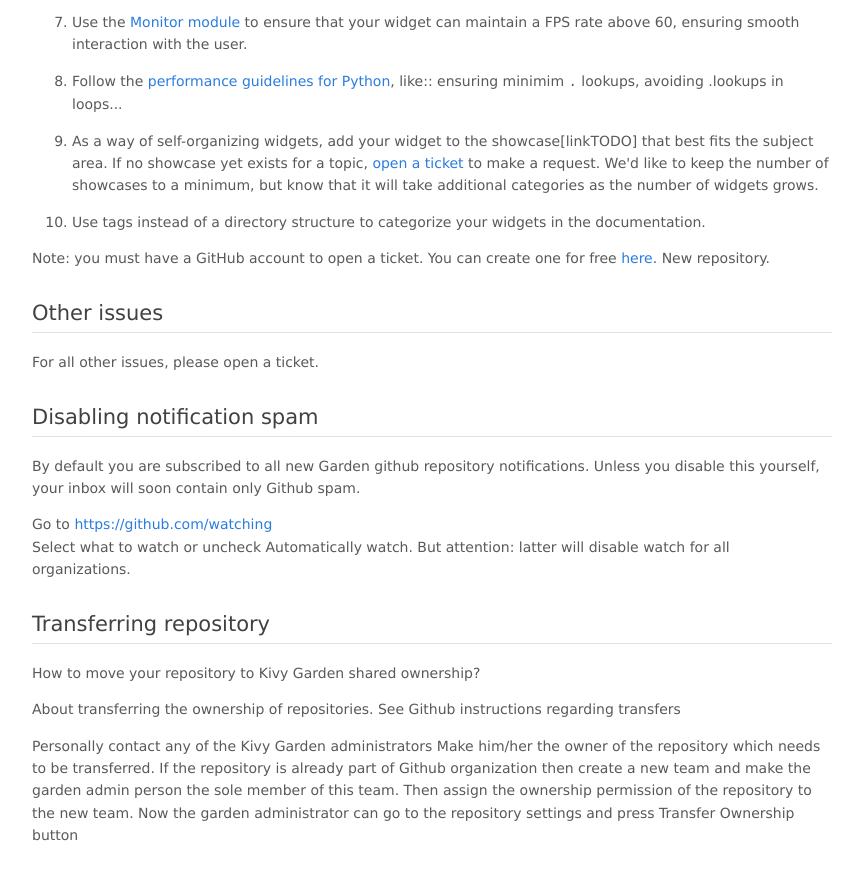
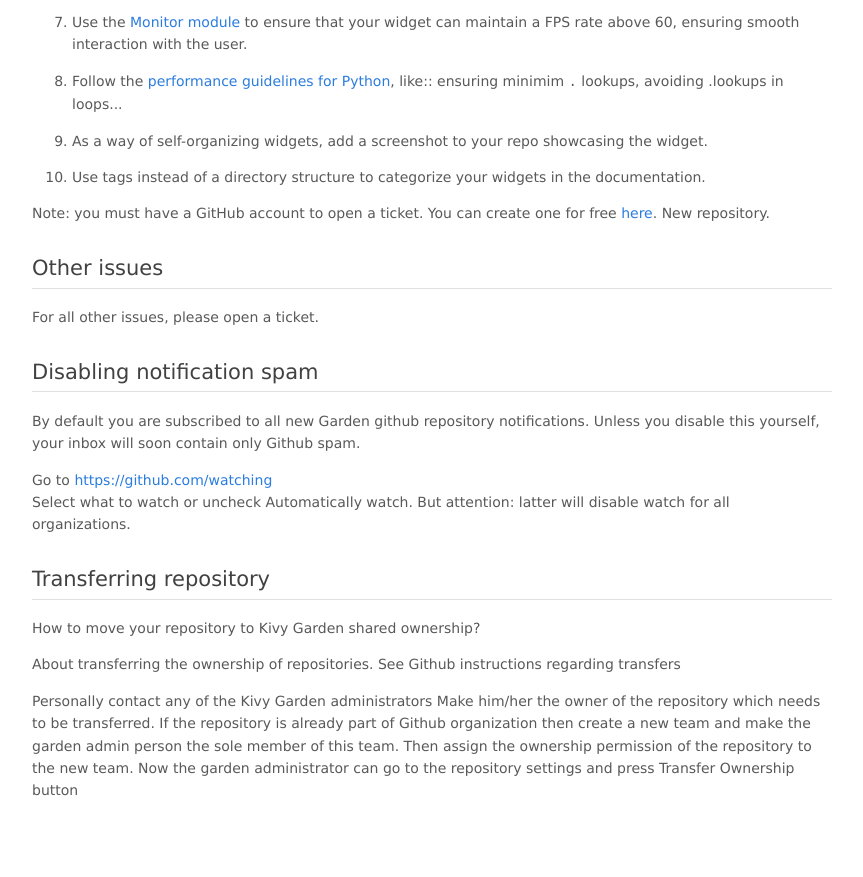
Before and after one commit to kivy-garden/kivy-garden.github.io, a plain HTML site: page index.html in a window 1280 px wide. Shown: the part 1687-2564 px from the top of the page, without its empty margins (208-1071 px from the left). After the commit the page ends 2519 px from the top, so only its background shows below. Drawn offline with Linux system fonts and the light colour scheme.

Commit message:
Update index.html

```diff
--- a/index.html
+++ b/index.html
@@ -101,7 +101,7 @@
 			</li>
 			<li><p>Use the <a href="http://kivy.org/docs/api-kivy.modules.monitor.html">Monitor module</a> to ensure that your widget can maintain a FPS rate above 60, ensuring smooth interaction with the user.</p></li>
 			<li><p>Follow the <a href="http://wiki.python.org/moin/PythonSpeed/PerformanceTips">performance guidelines for Python</a>, like:: ensuring minimim <code>.</code> lookups, avoiding .lookups in loops...</p></li>
-			<li><p>As a way of self-organizing widgets, add your widget to the showcase[linkTODO] that best fits the subject area. If no showcase yet exists for a topic, <a href="https://github.com/kivy-garden/kivy-garden.github.io/issues/new?title=Showcase%20Request&amp;body=Section%5Benter%20new%20section%20here%5D%20Thank%20you">open a ticket</a> to make a request. We'd like to keep the number of showcases to a minimum, but know that it will take additional categories as the number of widgets grows.</p></li>
+			<li><p>As a way of self-organizing widgets, add a screenshot to your repo showcasing the widget.</p></li>
 			<li><p>Use tags instead of a directory structure to categorize your widgets in the documentation.</p></li>
 		</ol><p>Note: you must have a GitHub account to open a ticket. You can create one for free <a href="https://github.com/">here</a>.
 		New repository.</p>
```
